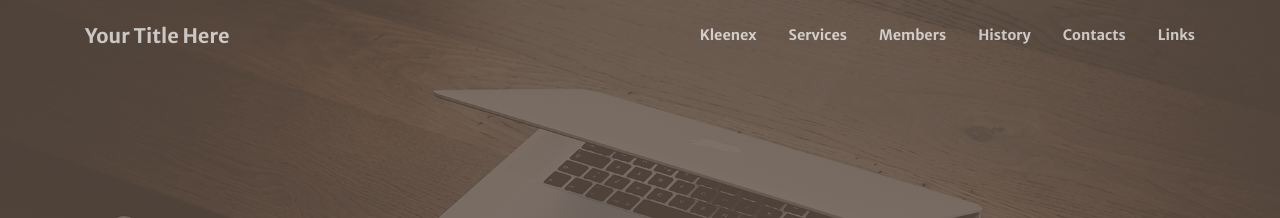
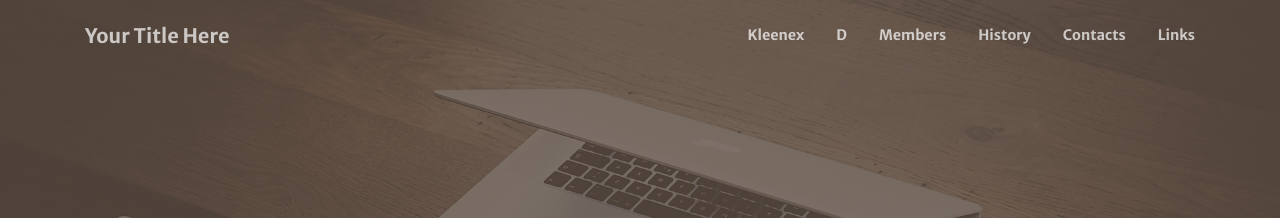
Before and after one commit to stackbit-projects/panoramic-whale-2ec88, a Jekyll site: the page built from index.md, in a window 1280 px wide. Shown: the top 218 px of the page. Built offline with Jekyll 4.4.1, drawn with Linux system fonts in a browser that asks for light colours; our own code applies the rules of GitHub Pages for plain Markdown files.

Commit message:
menus.yml: updated title in header

```diff
--- a/_data/menus.yml
+++ b/_data/menus.yml
@@ -1,7 +1,7 @@
 header:
   - title: Kleenex
     url: '/#about'
-  - title: Services
+  - title: D
     url: '/#services'
   - title: Members
     url: '/#members'
```
